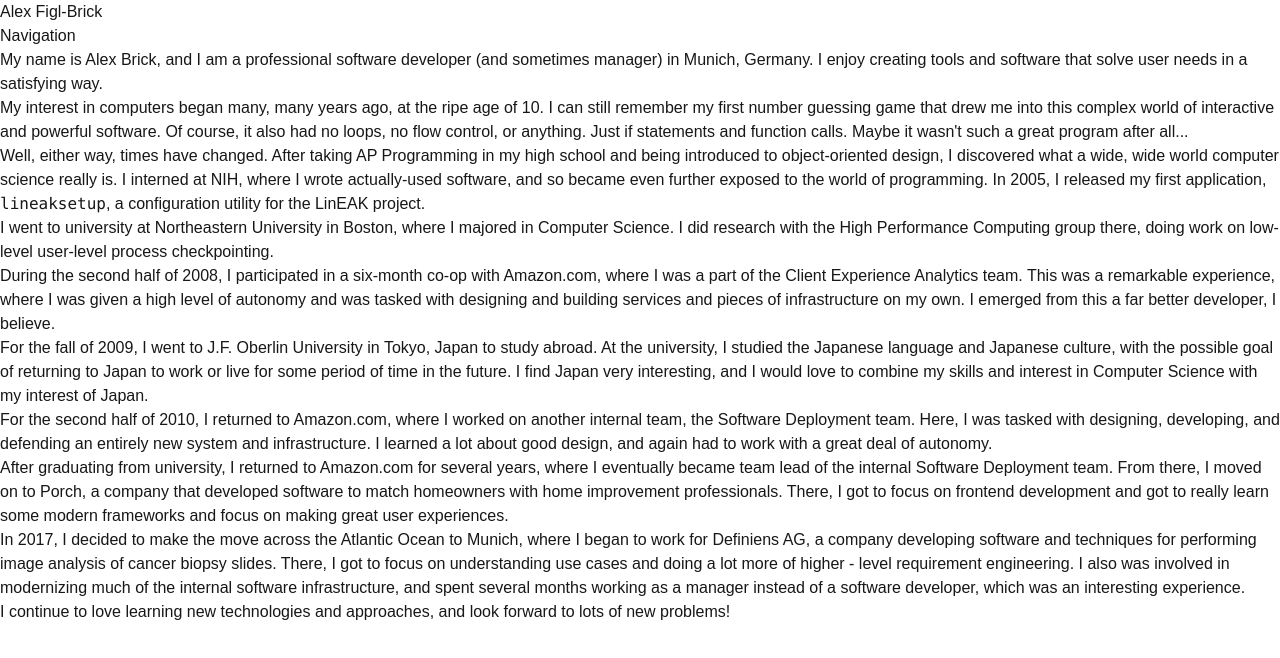
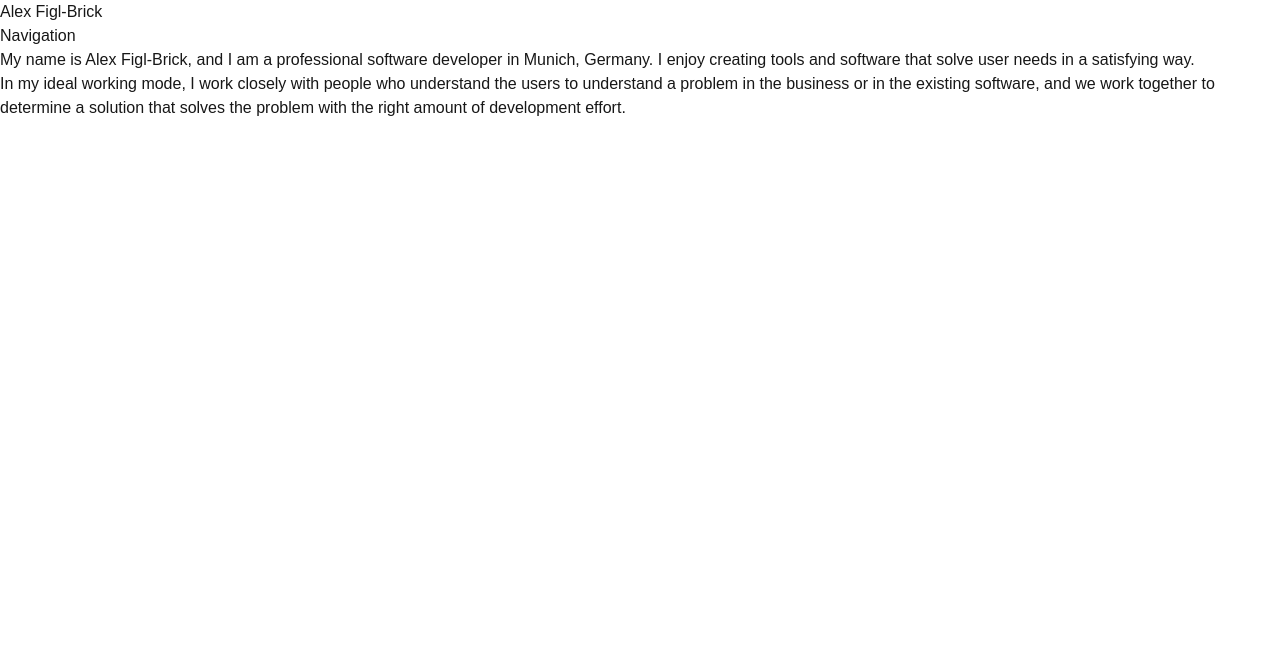
Before and after one commit to bricka/personal-website-node, a Next.js app: page / in a window 1280 px wide. Shown: the top 658 px of the page. Built offline with nearby package versions, Linux system fonts and the light colour scheme.

Commit message:
Working on rewriting index page

```diff
--- a/src/app/page.tsx
+++ b/src/app/page.tsx
@@ -1,25 +1,28 @@
 export default function Home() {
   return (
     <>
-      <p>My name is Alex Brick, and I am a professional software developer (and sometimes manager) in Munich, Germany. I enjoy creating tools and software that solve user needs in a satisfying way.</p>
+      <p>My name is Alex Figl-Brick, and I am a professional software developer in Munich, Germany. I enjoy creating tools and software that solve user needs in a satisfying way.</p>
 
-      <p>My interest in computers began many, many years ago, at the ripe age of 10. I can still remember my first number guessing game that drew me into this complex world of interactive and powerful software. Of course, it also had no loops, no flow control, or anything. Just if statements and function calls. Maybe it wasn't such a great program after all...</p>
-
-      <p>Well, either way, times have changed. After taking AP Programming in my high school and being introduced to object-oriented design, I discovered what a wide, wide world computer science really is. I interned at NIH, where I wrote actually-used software, and so became even further exposed to the world of programming. In 2005, I released my first application, <code>lineaksetup</code>, a configuration utility for the LinEAK project.</p>
-
-      <p>I went to university at Northeastern University in Boston, where I majored in Computer Science. I did research with the High Performance Computing group there, doing work on low-level user-level process checkpointing.</p>
-
-      <p>During the second half of 2008, I participated in a six-month co-op with Amazon.com, where I was a part of the Client Experience Analytics team. This was a remarkable experience, where I was given a high level of autonomy and was tasked with designing and building services and pieces of infrastructure on my own. I emerged from this a far better developer, I believe.</p>
-
-      <p>For the fall of 2009, I went to J.F. Oberlin University in Tokyo, Japan to study abroad. At the university, I studied the Japanese language and Japanese culture, with the possible goal of returning to Japan to work or live for some period of time in the future. I find Japan very interesting, and I would love to combine my skills and interest in Computer Science with my interest of Japan.</p>
-
-      <p>For the second half of 2010, I returned to Amazon.com, where I worked on another internal team, the Software Deployment team. Here, I was tasked with designing, developing, and defending an entirely new system and infrastructure. I learned a lot about good design, and again had to work with a great deal of autonomy.</p>
-
-      <p>After graduating from university, I returned to Amazon.com for several years, where I eventually became team lead of the internal Software Deployment team. From there, I moved on to Porch, a company that developed software to match homeowners with home improvement professionals. There, I got to focus on frontend development and got to really learn some modern frameworks and focus on making great user experiences.</p>
-
-      <p>In 2017, I decided to make the move across the Atlantic Ocean to Munich, where I began to work for Definiens AG, a company developing software and techniques for performing image analysis of cancer biopsy slides. There, I got to focus on understanding use cases and doing a lot more of higher - level requirement engineering. I also was involved in modernizing much of the internal software infrastructure, and spent several months working as a manager instead of a software developer, which was an interesting experience.</p>
-
-      <p>I continue to love learning new technologies and approaches, and look forward to lots of new problems!</p>
+      <p> In my ideal working mode, I work closely with people who understand the users to understand a problem in the business or in the existing software, and we work together to determine a solution that solves the problem with the right amount of development effort.</p>
     </>
   );
 }
+
+
+      // <p>My interest in computers began many, many years ago, at the ripe age of 10. I can still remember my first number guessing game that drew me into this complex world of interactive and powerful software. Of course, it also had no loops, no flow control, or anything. Just if statements and function calls. Maybe it wasn't such a great program after all...</p>
+
+      // <p>Well, either way, times have changed. After taking AP Programming in my high school and being introduced to object-oriented design, I discovered what a wide, wide world computer science really is. I interned at NIH, where I wrote actually-used software, and so became even further exposed to the world of programming. In 2005, I released my first application, <code>lineaksetup</code>, a configuration utility for the LinEAK project.</p>
+
+      // <p>I went to university at Northeastern University in Boston, where I majored in Computer Science. I did research with the High Performance Computing group there, doing work on low-level user-level process checkpointing.</p>
+
+      // <p>During the second half of 2008, I participated in a six-month co-op with Amazon.com, where I was a part of the Client Experience Analytics team. This was a remarkable experience, where I was given a high level of autonomy and was tasked with designing and building services and pieces of infrastructure on my own. I emerged from this a far better developer, I believe.</p>
+
+      // <p>For the fall of 2009, I went to J.F. Oberlin University in Tokyo, Japan to study abroad. At the university, I studied the Japanese language and Japanese culture, with the possible goal of returning to Japan to work or live for some period of time in the future. I find Japan very interesting, and I would love to combine my skills and interest in Computer Science with my interest of Japan.</p>
+
+      // <p>For the second half of 2010, I returned to Amazon.com, where I worked on another internal team, the Software Deployment team. Here, I was tasked with designing, developing, and defending an entirely new system and infrastructure. I learned a lot about good design, and again had to work with a great deal of autonomy.</p>
+
+      // <p>After graduating from university, I returned to Amazon.com for several years, where I eventually became team lead of the internal Software Deployment team. From there, I moved on to Porch, a company that developed software to match homeowners with home improvement professionals. There, I got to focus on frontend development and got to really learn some modern frameworks and focus on making great user experiences.</p>
+
+      // <p>In 2017, I decided to make the move across the Atlantic Ocean to Munich, where I began to work for Definiens AG, a company developing software and techniques for performing image analysis of cancer biopsy slides. There, I got to focus on understanding use cases and doing a lot more of higher - level requirement engineering. I also was involved in modernizing much of the internal software infrastructure, and spent several months working as a manager instead of a software developer, which was an interesting experience.</p>
+
+      // <p>I continue to love learning new technologies and approaches, and look forward to lots of new problems!</p>
```
